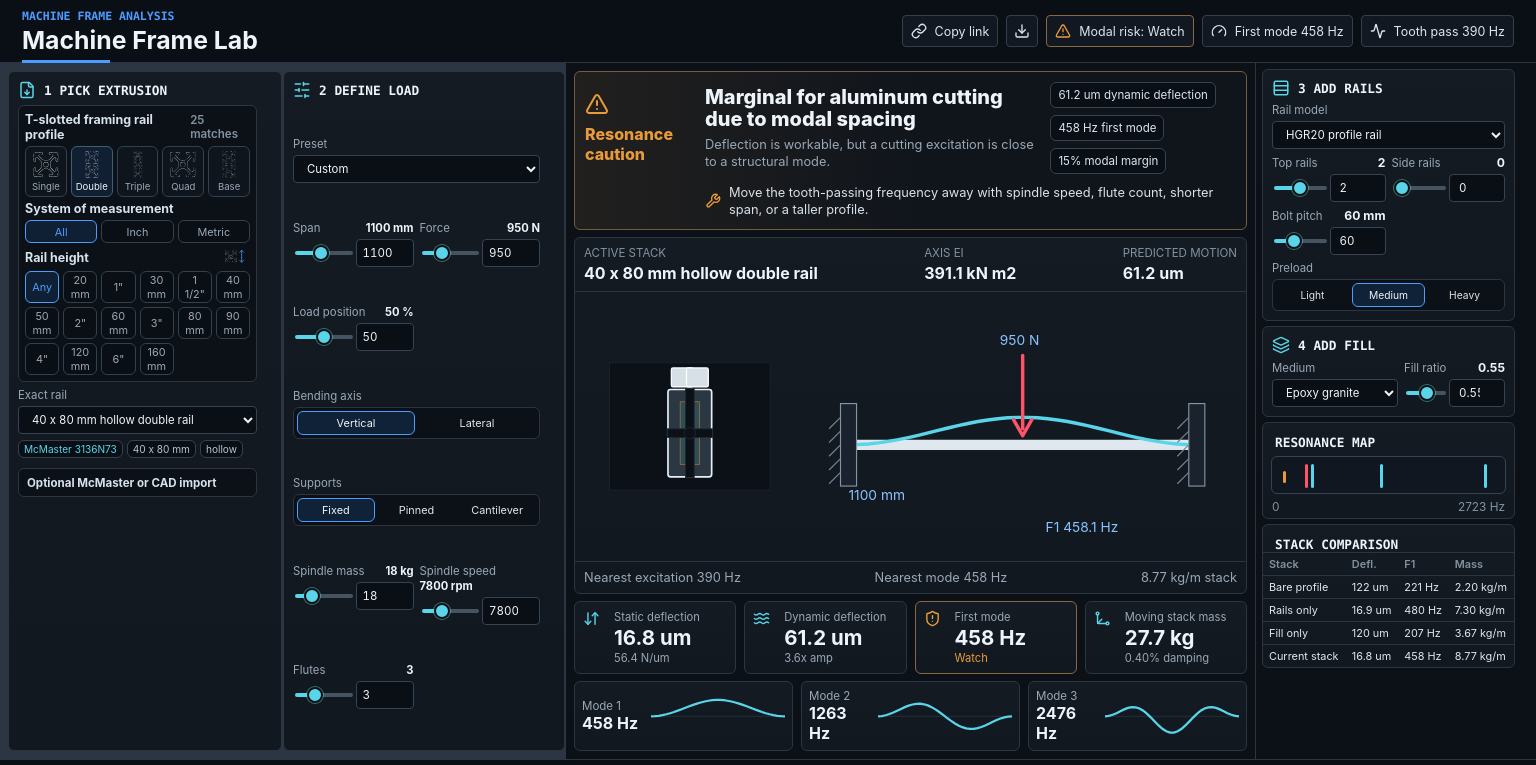
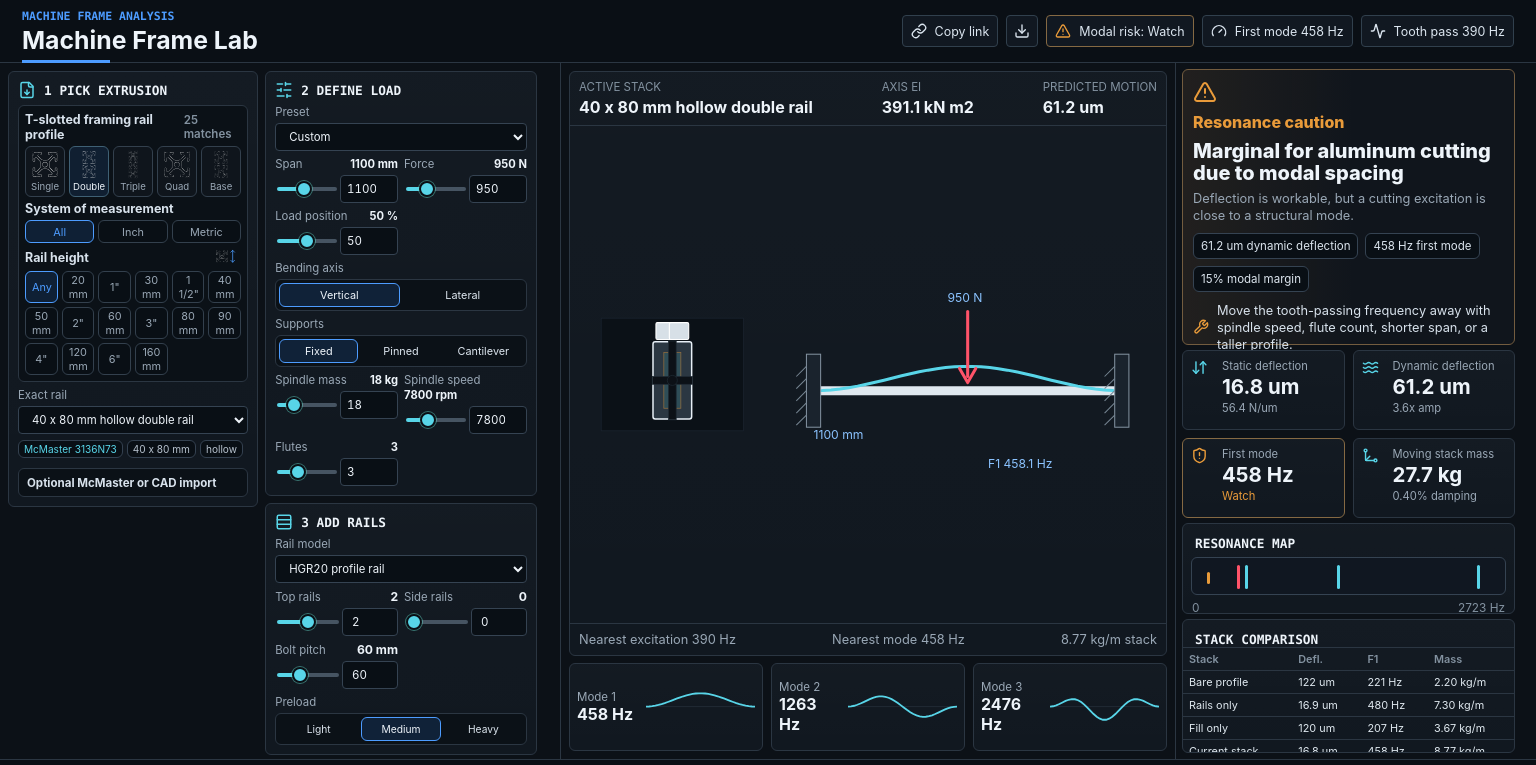
Before and after one commit to seankd3/machine-frame-lab, a React (Vite) app: page / in a window 1536 px wide. Shown: the top 765 px of the page. Built offline with nearby package versions, Linux system fonts and the light colour scheme.

Commit message:
Organize dashboard into input visual output panels

```diff
--- a/src/App.tsx
+++ b/src/App.tsx
@@ -81,23 +81,25 @@ export default function App() {
               setScenario((current) => ({ ...current, profileId }))
             }
           />
-          <ScenarioControls scenario={scenario} onScenarioChange={setScenario} />
+          <div className="input-stack">
+            <ScenarioControls scenario={scenario} onScenarioChange={setScenario} />
+            <RailControls scenario={scenario} onScenarioChange={setScenario} />
+            <FillControls scenario={scenario} onScenarioChange={setScenario} />
+          </div>
         </aside>
 
         <section className="stage">
-          <VerdictPanel analysis={analysis} />
           <FrameVisualizer
             profile={activeProfile}
             scenario={scenario}
             analysis={analysis}
           />
-          <KpiGrid analysis={analysis} />
           <ModeShapeChart analysis={analysis} />
         </section>
 
         <aside className="panel panel-right">
-          <RailControls scenario={scenario} onScenarioChange={setScenario} />
-          <FillControls scenario={scenario} onScenarioChange={setScenario} />
+          <VerdictPanel analysis={analysis} />
+          <KpiGrid analysis={analysis} />
           <ResonanceMap analysis={analysis} />
           <ScenarioComparison profile={activeProfile} scenario={scenario} />
         </aside>
--- a/src/styles.css
+++ b/src/styles.css
@@ -217,11 +217,18 @@ h2 {
   overflow: auto;
 }
 
+.input-stack {
+  min-width: 0;
+  display: flex;
+  flex-direction: column;
+  gap: 12px;
+}
+
 .stage {
   min-width: 0;
   padding: 14px;
   display: grid;
-  grid-template-rows: auto minmax(360px, 1fr) auto auto;
+  grid-template-rows: minmax(360px, 1fr) auto;
   gap: 12px;
 }
 
@@ -1064,7 +1071,7 @@ input[type="range"]::-moz-range-thumb {
   .workbench {
     min-height: 0;
     overflow: hidden;
-    grid-template-columns: minmax(350px, 372px) minmax(520px, 1fr) minmax(286px, 312px);
+    grid-template-columns: minmax(500px, 540px) minmax(440px, 1fr) minmax(316px, 360px);
   }
 
   .panel {
@@ -1077,14 +1084,24 @@ input[type="range"]::-moz-range-thumb {
 
   .panel-left {
     display: grid;
-    grid-template-rows: minmax(0, 1fr) auto;
-    overflow: hidden;
+    grid-template-columns: minmax(235px, 0.92fr) minmax(245px, 1fr);
+    align-content: start;
+    align-items: start;
+    overflow: auto;
+  }
+
+  .input-stack {
+    gap: 7px;
+  }
+
+  .panel-left .panel-section {
+    flex: 0 0 auto;
   }
 
   .profile-section,
   .load-section {
     min-height: 0;
-    overflow: auto;
+    overflow: visible;
     overflow-x: hidden;
     scrollbar-gutter: stable;
   }
@@ -1290,7 +1307,7 @@ input[type="range"]::-moz-range-thumb {
     padding: 8px;
     gap: 7px;
     overflow: hidden;
-    grid-template-rows: minmax(90px, auto) minmax(210px, 1fr) minmax(70px, auto) minmax(64px, auto);
+    grid-template-rows: minmax(280px, 1fr) minmax(88px, auto);
   }
 
   .verdict-panel {
@@ -1332,7 +1349,7 @@ input[type="range"]::-moz-range-thumb {
 
   .cross-section,
   .beam-diagram {
-    min-height: 180px;
+    min-height: 220px;
   }
 
   .kpi-grid,
@@ -1363,10 +1380,27 @@ input[type="range"]::-moz-range-thumb {
   }
 
   .mode-strip article {
-    min-height: 64px;
+    min-height: 82px;
     padding: 7px;
     grid-template-columns: 62px 1fr;
     gap: 7px;
+  }
+
+  .panel-right .verdict-panel {
+    grid-template-columns: 1fr;
+    min-height: 0;
+  }
+
+  .panel-right .verdict-next {
+    grid-column: 1;
+  }
+
+  .panel-right .kpi-grid {
+    grid-template-columns: repeat(2, minmax(0, 1fr));
+  }
+
+  .panel-right .kpi-card {
+    min-height: 80px;
   }
 
   .mode-strip span {
@@ -1455,23 +1489,19 @@ input[type="range"]::-moz-range-thumb {
 
 @media (min-width: 1320px) {
   .workbench {
-    grid-template-columns: minmax(270px, 282px) minmax(270px, 282px) minmax(510px, 1fr) minmax(260px, 280px);
+    grid-template-columns: minmax(520px, 560px) minmax(460px, 1fr) minmax(320px, 360px);
   }
 
   .panel-left {
-    display: contents;
+    display: grid;
   }
 
   .profile-section {
-    grid-column: 1;
-    margin: 8px 0 8px 8px;
-    overflow: hidden;
+    overflow: visible;
   }
 
   .load-section {
-    grid-column: 2;
-    margin: 8px 0;
-    overflow: hidden;
+    overflow: visible;
     grid-template-columns: repeat(2, minmax(0, 1fr));
   }
 
@@ -1480,12 +1510,9 @@ input[type="range"]::-moz-range-thumb {
     grid-column: 1 / -1;
   }
 
-  .stage {
-    grid-column: 3;
-  }
-
+  .stage,
   .panel-right {
-    grid-column: 4;
+    grid-column: auto;
   }
 }
 
@@ -1572,31 +1599,16 @@ input[type="range"]::-moz-range-thumb {
   }
 
   .panel-right {
-    display: contents;
+    order: 3;
+    display: flex;
     grid-template-columns: 1fr;
-  }
-
-  .rail-section {
-    order: 2;
-  }
-
-  .fill-section {
-    order: 3;
-  }
-
-  .resonance-map {
-    order: 5;
-  }
-
-  .comparison-table {
-    order: 6;
   }
 
   .rail-section,
   .fill-section,
   .resonance-map,
   .comparison-table {
-    margin: 0 8px;
+    margin: 0;
   }
 
   .visual-layout,
@@ -1612,6 +1624,6 @@ input[type="range"]::-moz-range-thumb {
 
   .stage {
     grid-template-rows: auto auto auto;
-    order: 4;
-  }
-}
+    order: 2;
+  }
+}
```
Also changed, not shown: 4 other files (tests, documents, lock files or other folders).
